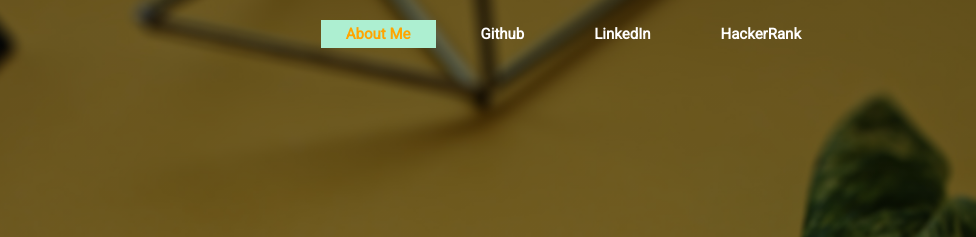
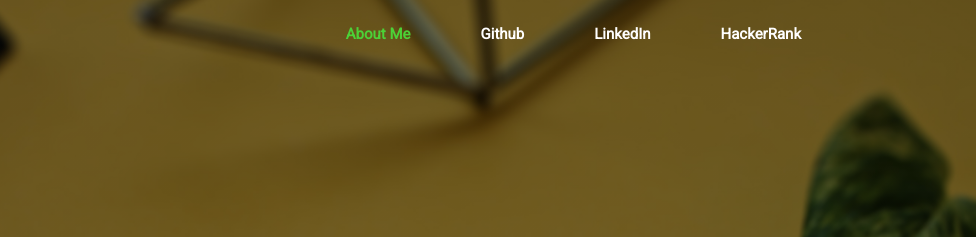
Before and after one commit to lucifershubh/lucifershubh.github.io, a plain HTML site: page index.html in a window 1280 px wide. In both pictures the pointer is over the link "About Me". Shown: the top 237 px of the page, 304-1280 px from the left. Drawn offline with Linux system fonts and the light colour scheme; a web font is replaced by a local one.

Commit message:
Update master.css

```diff
--- a/css/master.css
+++ b/css/master.css
@@ -90,8 +90,8 @@
    }
   .l li a:hover {
     /* set the text color to red here */
-    background-color: #ADEFD1FF;
-    color: ORANGE;
+    background-color:transparent;
+    color: #4cd137;
     border-color: blue;
     transition: 0.5s ease;
     text-decoration: none; /* This means we do not want hyperlinks to be underlined */
```
